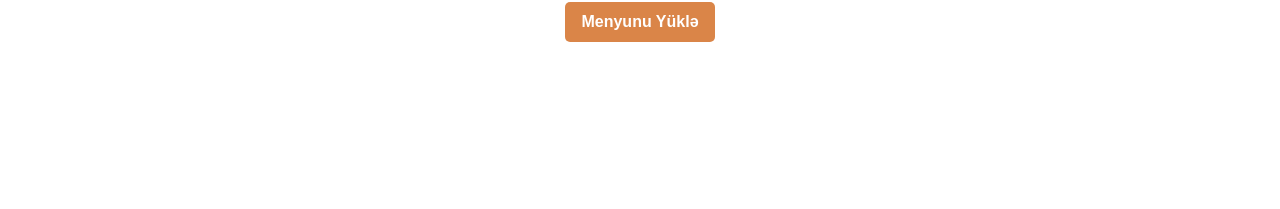
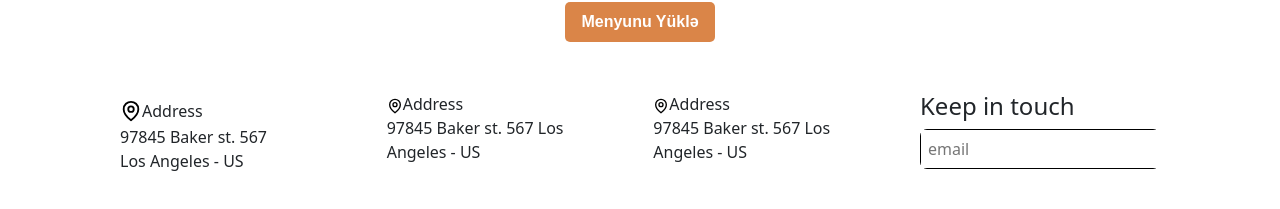
Before and after one commit to Yamil-Layicov/AdalatRestaurant, a React (Vite) app: page / in a window 1280 px wide. Shown: the part 3164-3373 px from the top of the page. Before the commit the page ends 3206 px from the top, so only its background shows below. Built offline with nearby package versions, Linux system fonts and the light colour scheme.

Commit message:
added footer

```diff
--- a/src/components/footer/Footer.jsx
+++ b/src/components/footer/Footer.jsx
@@ -1,14 +1,44 @@
-import { useState } from 'react';
-import './footer.scss'
+import { useState } from "react";
+import "./footer.scss";
+import { GrLocation } from "react-icons/gr";
+import { IconContext } from "react-icons/lib";
 
 const Footer = () => {
+  return (
+    <div className="footer">
+      <div className="upFooter">
+        <div className="boxFooter">
+          <span className="icon"><GrLocation /></span>
+          <span>Address</span>
+          <p>
+            97845 Baker st. 567 <br /> Los Angeles - US
+          </p>
+        </div>
+        <div className="boxFooter">
+          <span>
+            <GrLocation />
+          </span>
+          <span>Address</span>
+          <p>97845 Baker st. 567 Los Angeles - US</p>
+        </div>
+        <div className="boxFooter">
+          <span>
+            <GrLocation />
+          </span>
+          <span>Address</span>
+          <p>97845 Baker st. 567 Los Angeles - US</p>
+        </div>
+        <div className="boxFooter">
+          <h4>Keep in touch</h4>
+          <div className="emailSend">
+            <input type="text" placeholder="email"/>
+            <div className="sendBtn"></div>
+          </div>
+        </div>
+      </div>
+      <div className="downFooter"></div>
+    </div>
+  );
+};
 
-
-  return (
-    <div className='footer'>
-
-    </div>
-  )
-}
-
-export default Footer
+export default Footer;
--- a/src/components/footer/footer.scss
+++ b/src/components/footer/footer.scss
@@ -1,13 +1,39 @@
 .footer {
   width: 100%;
 
-  .manyDivs {
-    display: flex;
+  .upFooter{
+    display: grid;
+    grid-template-columns: repeat(4, 1fr);
+    grid-auto-flow: dense;
+    padding: 50px 120px;
+    gap: 30px;
 
-    div {
-      width: 10px;
-      height: 10px;
-      background-color: black;
+
+    .boxFooter{
+      position: relative;
+      .icon{
+        font-size: 22px;
+      }
+
+      .emailSend{
+        display: flex;
+        border: 1px solid black;
+        width: 240px;
+        border-radius: 7px;
+        input{
+          outline: none;
+          border: none;
+          padding: 7px;
+        }
+
+      .sendBtn{
+        width: 45px;
+        background-color: chocolate;
+        border-radius: 0 7px 7px 0;
+      }
+      }
     }
+
   }
+
 }
--- a/src/components/navbar/navbar.scss
+++ b/src/components/navbar/navbar.scss
@@ -9,7 +9,6 @@
         width: 70px;
         border-radius: 100%;
     }
-
 
     .navLink{
         display: flex;
```
